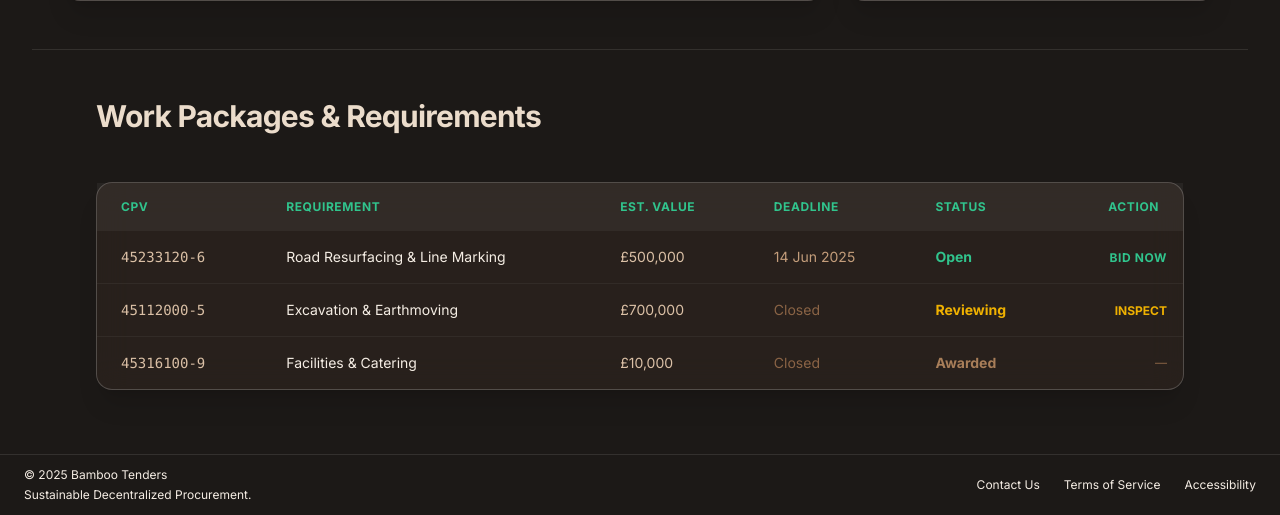
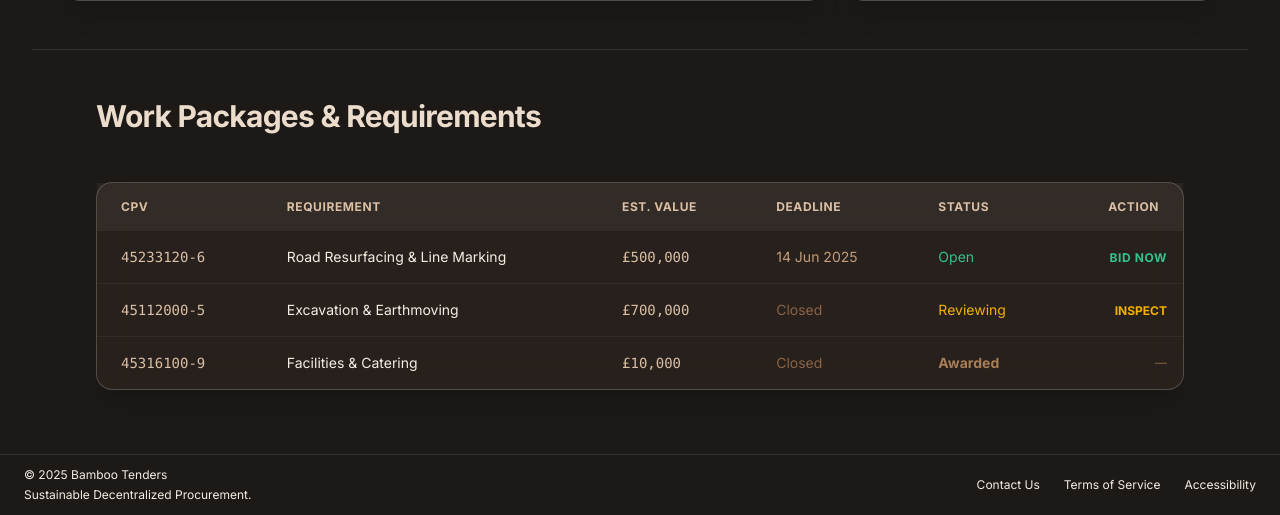
Before and after one commit to OscarD8/tenders-bidding-system, a Django app: page /supply_chain/projects/1 in a window 1280 px wide. Shown: the part 876-1391 px from the top of the page. Run offline with Django 5.2, Linux system fonts and the light colour scheme; style sheets or scripts are compiled from the project's sources.

Commit message:
CHECKPOINT - design stage completed

```diff
--- a/Django_Project/supply_chain/templates/supply_chain/all_councils_list.html
+++ b/Django_Project/supply_chain/templates/supply_chain/all_councils_list.html
@@ -7,7 +7,7 @@
 {% block page_header %}
     <div class="flex flex-col justify-between">
         <div class="max-w-2xl">
-            <h1 class="title-large">
+            <h1 class="text-xl text-white">
                 Partner <span class="text-bamboo-400">Councils</span>
             </h1>
             <p class="text-earth-300 text-lg leading-relaxed">
--- a/Django_Project/supply_chain/templates/supply_chain/all_projects_list.html
+++ b/Django_Project/supply_chain/templates/supply_chain/all_projects_list.html
@@ -7,8 +7,8 @@
 {% block page_header %}
     <div class="flex flex-col md:flex-row justify-between items-center md:items-end gap-6">
         <div>
-            <h1 class="text-xl">
-                Open <span class="text-bamboo-400">Tenders</span>
+            <h1 class="text-xl text-white">
+                Tender <span class="text-bamboo-400">Network</span>
             </h1>
             <p class="text-earth-300 text-lg leading-relaxed">
                 Explore sustainable tender opportunities from our partner councils.
--- a/Django_Project/supply_chain/templates/supply_chain/project_detail.html
+++ b/Django_Project/supply_chain/templates/supply_chain/project_detail.html
@@ -157,7 +157,7 @@
                             deadlines, status, notes, and action options.
                         </caption>
 
-                        <thead class="bg-white/5 text-xs uppercase font-bold text-bamboo-400">
+                        <thead class="bg-white/5 text-xs uppercase font-bold">
                         <tr>
                             <th scope="col" class="th-base">CPV</th>
                             <th scope="col" class="th-base">Requirement</th>
@@ -181,7 +181,7 @@
                                 Road Resurfacing & Line Marking
                             </th>
 
-                            <td class="px-6 py-4">
+                            <td class="px-6 py-4 font-mono">
                                 <data value="500000">£500,000</data>
                             </td>
 
@@ -193,7 +193,7 @@
                             </td>
 
                             <td class="px-6 py-4">
-                                    <span class="text-bamboo-400 font-bold"
+                                    <span class="text-bamboo-400"
                                           id="status-45233120-6"
                                           aria-live="polite">Open</span>
                             </td>
@@ -218,7 +218,7 @@
                                 Excavation & Earthmoving
                             </th>
 
-                            <td class="px-6 py-4">
+                            <td class="px-6 py-4 font-mono">
                                 <data value="700000">£700,000</data>
                             </td>
 
@@ -227,7 +227,7 @@
                             </td>
 
                             <td class="px-6 py-4">
-                                    <span class="text-yellow-500 font-bold"
+                                    <span class="text-yellow-500"
                                           id="status-45112000-5"
                                           aria-live="polite">Reviewing</span>
                             </td>
@@ -250,7 +250,7 @@
                                 Facilities & Catering
                             </th>
 
-                            <td class="px-6 py-4">
+                            <td class="px-6 py-4 font-mono">
                                 <data value="10000">£10,000</data>
                             </td>
 
```
